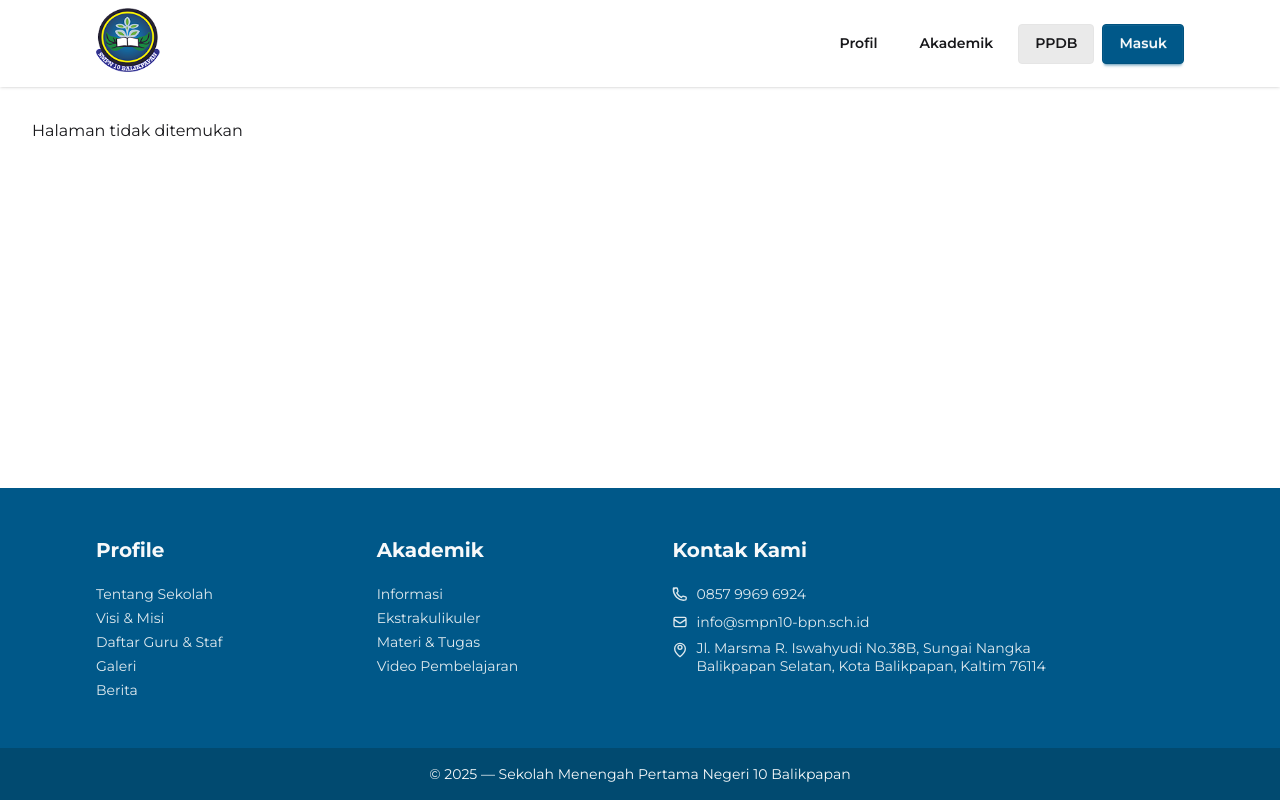
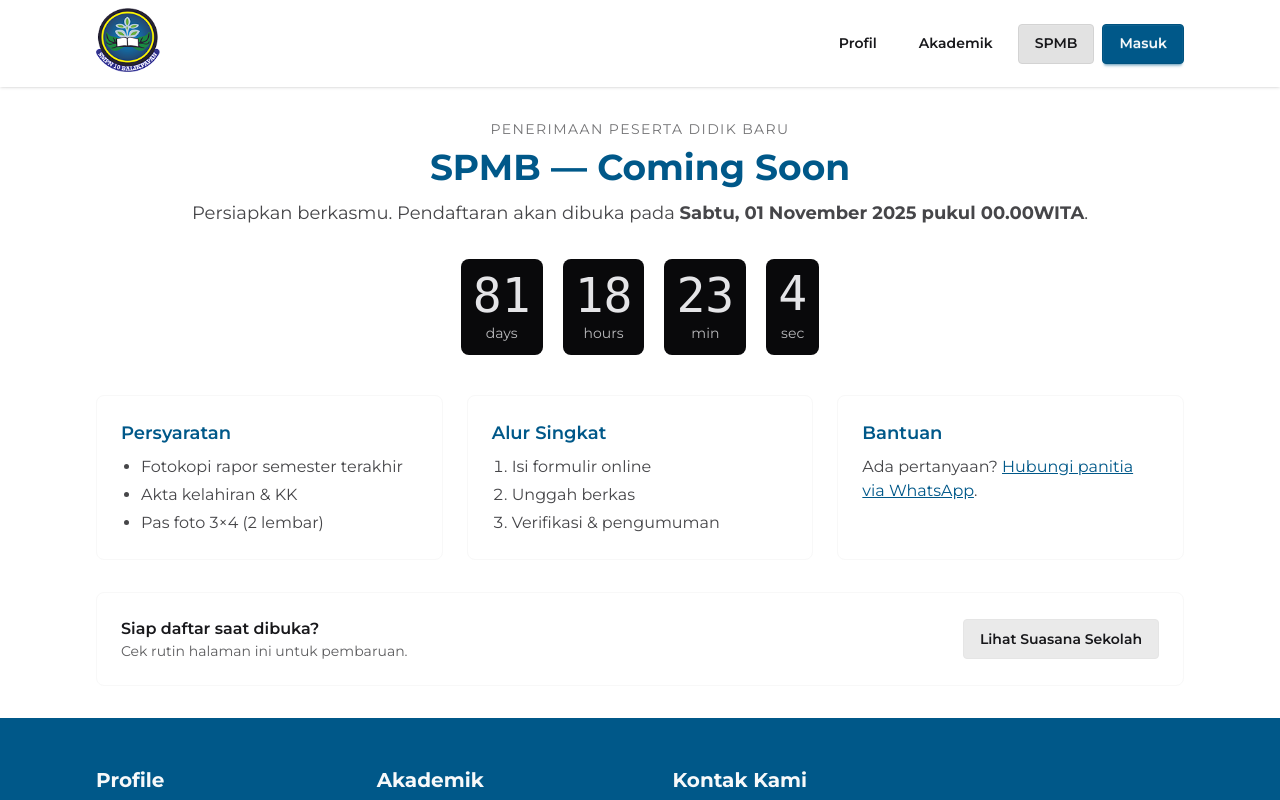
Before and after one commit to Kizikafuka/website-smp, a React (Vite) app: page /spmb in a window 1280 px wide. Shown: the top 800 px of the page. Built offline with nearby package versions, Linux system fonts and the light colour scheme.

Commit message:
Rename PPDB to SPMB and update related routes and components

```diff
--- a/src/App.jsx
+++ b/src/App.jsx
@@ -16,7 +16,7 @@ import MaterialsTasksPage from "./pages/MaterialsTasksPage.jsx";
 import VideosPage from "./pages/VideosPage.jsx";
 import ScrollToTop from "./components/ScrollToTop.jsx";
 import LoginPage from "./pages/LoginPage.jsx";
-import PpdbPage from "./pages/Ppdb.jsx";
+import SpmbPage from "./pages/Spmb.jsx";
 
 export default function App() {
   return (
@@ -46,7 +46,7 @@ export default function App() {
             <Route path="/akademik/video" element={<VideosPage />} />
 
             {/* PPDB (tombol sendiri) */}
-            <Route path="/akademik/ppdb" element={<PpdbPage />} />
+            <Route path="/spmb" element={<SpmbPage />} />
             {/* Alias URL pendek */}
             <Route
               path="/ppdb"
--- a/src/components/Navbar.jsx
+++ b/src/components/Navbar.jsx
@@ -200,13 +200,13 @@ export default function Navbar() {
 
               <li>
                 <NavLink
-                  to="/akademik/ppdb"
+                  to="/spmb"
                   className={({ isActive }) =>
                     isActive ? "text-primary font-semibold" : ""
                   }
                   onClick={closeDrawer}
                 >
-                  PPDB
+                  SPMB
                 </NavLink>
               </li>
 
@@ -258,13 +258,13 @@ export default function Navbar() {
           />
 
           <NavLink
-            to="/ppdb"
+            to="/spmb"
             className={({ isActive }) =>
               `btn btn-soft ${isActive ? "btn-active" : ""}`
             }
-            aria-label="Halaman PPDB"
+            aria-label="Halaman SPMB"
           >
-            PPDB
+            SPMB
           </NavLink>
 
           <NavLink
--- a/src/pages/EksPage.jsx
+++ b/src/pages/EksPage.jsx
@@ -103,7 +103,7 @@ export default function EksPage() {
       },
       {
         name: "Jurnalistik",
-        coach: "Bu Laila",
+        coach: "Bu SomCs",
         schedule: "Selasa 15.30–17.00",
         location: "Ruang Multimedia",
         photo: sampleImg,
--- a/src/pages/MaterialsTasksPage.jsx
+++ b/src/pages/MaterialsTasksPage.jsx
@@ -1,7 +1,7 @@
 // src/pages/MaterialsTasksPage.jsx
 import { useCallback, useEffect, useMemo, useRef, useState } from "react";
 import { useSearchParams } from "react-router-dom";
-import MaterialsTable from "../components/Table/materialstable.jsx";
+import MaterialsTable from "../components/Table/MaterialsTable.jsx";
 import Pagination from "../components/Pagination.jsx";
 
 function normalizeText(s) {
--- a/src/pages/Ppdb.jsx
+++ b/src/pages/Spmb.jsx
@@ -1,4 +1,4 @@
-// src/pages/PpdbPage.jsx
+// src/pages/Spmb.jsx
 import { useEffect, useMemo, useState } from "react";
 import { Link } from "react-router-dom";
 
@@ -21,7 +21,7 @@ function getRemaining(targetDate) {
   return { diff, days, hours, minutes, seconds };
 }
 
-export default function PpdbPage() {
+export default function SpmbPage() {
   const target = useMemo(() => new Date(TARGET_OPEN), []);
   const [remain, setRemain] = useState(() => getRemaining(target));
   const isOpen = remain.diff === 0;
@@ -32,8 +32,8 @@ export default function PpdbPage() {
   }, [target]);
 
   const ariaCounter = isOpen
-    ? "Pendaftaran PPDB telah dibuka"
-    : `Pembukaan PPDB dalam ${remain.days} hari, ${remain.hours} jam, ${remain.minutes} menit, ${remain.seconds} detik`;
+    ? "Pendaftaran SPMB telah dibuka"
+    : `Pembukaan SPMB dalam ${remain.days} hari, ${remain.hours} jam, ${remain.minutes} menit, ${remain.seconds} detik`;
 
   return (
     <main className="px-4 sm:px-8 lg:px-24 py-8" aria-labelledby="page-title">
@@ -47,7 +47,7 @@ export default function PpdbPage() {
             id="page-title"
             className="mt-2 text-3xl sm:text-4xl font-extrabold text-primary"
           >
-            PPDB — Coming Soon
+            SPMB — Coming Soon
           </h1>
           <p className="mt-3 text-base sm:text-lg text-base-content/80">
             Persiapkan berkasmu. Pendaftaran akan dibuka pada{" "}
@@ -79,7 +79,7 @@ export default function PpdbPage() {
             <div className="alert alert-success w-full sm:w-auto">
               <span className="font-semibold">Pendaftaran dibuka!</span>
               <Link
-                to="/akademik/ppdb/form"
+                to="/akademik/spmb/form"
                 className="btn btn-success btn-sm ml-2"
               >
                 Daftar Sekarang
```
